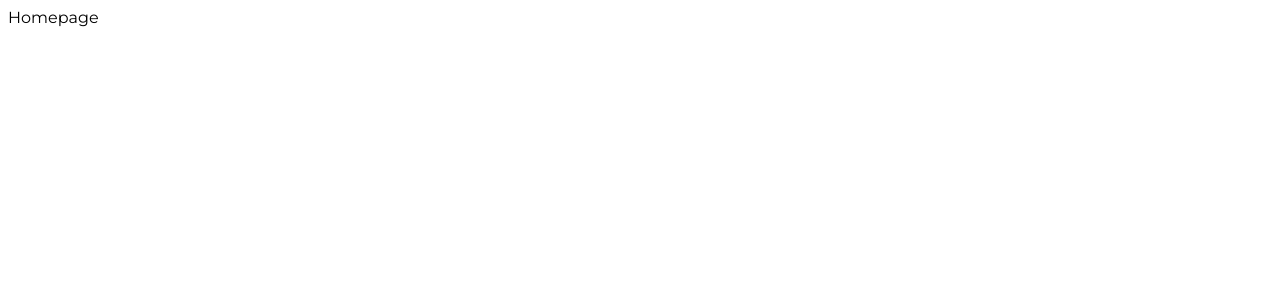
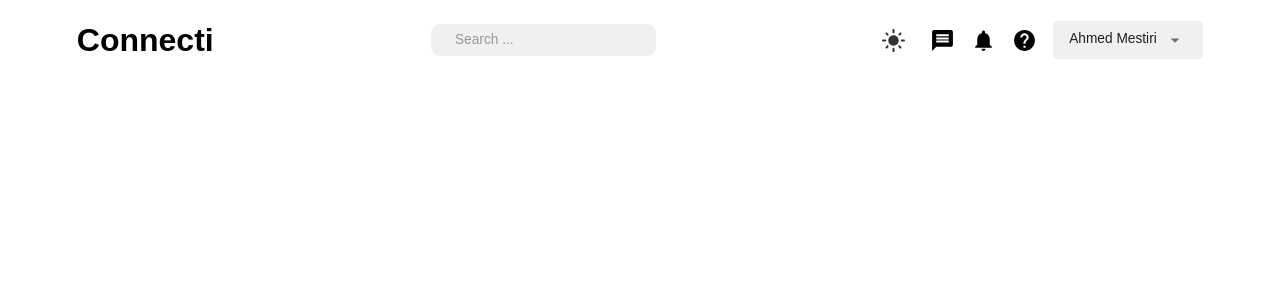
Before and after one commit to amraze/connecti, a React (Create React App) app in the folder frontend/: page /home in a window 1280 px wide. Shown: the top 300 px of the page. Built offline with nearby package versions, Linux system fonts and the light colour scheme.

Commit message:
add navbar component

```diff
--- /dev/null
+++ b/frontend/src/components/FlexBetween.jsx
@@ -0,0 +1,10 @@
+import { Box } from "@mui/material";
+import { styled } from "@mui/system";
+
+const FlexBetween = styled(Box)({
+    display: "flex",
+    justifyContent: "space-between",
+    alignItems: "center",
+});
+
+export default FlexBetween;
--- a/frontend/src/index.css
+++ b/frontend/src/index.css
@@ -3,5 +3,6 @@
 html, body, #root, .app {
   height: 100%;
   width:100%;
+  margin:0;
   font-family:'Montserrat';
 }
--- a/frontend/src/scenes/homePage/index.jsx
+++ b/frontend/src/scenes/homePage/index.jsx
@@ -1,6 +1,11 @@
+import { Box } from "@mui/material";
+import Navbar from "../navbar";
+
 const HomePage = () => {
     return (
-        <div>Homepage</div>
+        <Box>
+            <Navbar />
+        </Box>
     )
 }
 
--- a/frontend/src/scenes/navbar/index.jsx
+++ b/frontend/src/scenes/navbar/index.jsx
@@ -1,7 +1,134 @@
+import { useState } from "react";
+import { Box, IconButton, InputBase, Typography, Select, MenuItem, FormControl, useTheme, useMediaQuery } from "@mui/material";
+import { Search, Message, DarkMode, LightMode, Notifications, Help, Menu, Close } from "@mui/icons-material";
+import { useDispatch, useSelector } from "react-redux";
+import { setMode, setLogout } from "../../state";
+import { useNavigate } from "react-router-dom";
+import FlexBetween from "../../components/FlexBetween";
+
 const Navbar = () => {
+    const [isMobileMenuToggled, setIsMobileMenuToggled] = useState(false);
+    const dispatch = useDispatch();
+    const navigate = useNavigate();
+    const user = useSelector((state) => state.user);
+    const isNonMobileScreens = useMediaQuery("(min-width: 1000px)");
+
+    const theme = useTheme();
+    const neutralLight = theme.palette.neutral.light;
+    const neutralDark = theme.palette.neutral.dark;
+    const background = theme.palette.background.default;
+    const alt = theme.palette.background.alt;
+
+    // const fullName = `${user.firstName} ${user.lastName}`;
+    const fullName = `Ahmed Mestiri`;
+
     return (
-        <div>Navbar</div>
-    )
-}
+        <FlexBetween padding="1rem 6%" backgroundColor={alt}>
+            {/* Brand & Search */}
+            <FlexBetween gap="1.75rem">
+                <Typography
+                    fontWeight="bold"
+                    fontSize="clamp(1rem, 2rem, 2.25rem)"
+                    color={theme.palette.mode === "dark" ? "white" : "black"}
+                    onClick={() => navigate("/home")}
+                    sx={{
+                        "&:hover": {
+                            color: neutralLight,
+                            cursor: "pointer",
+                        },
+                    }}>
+                    Connecti
+                </Typography>
+            </FlexBetween>
+            <FlexBetween>
+                {isNonMobileScreens && (
+                    <FlexBetween backgroundColor={neutralLight} borderRadius="9px" gap="3rem" padding="0.1rem 1.5rem" >
+                        <InputBase placeholder="Search ...">
+                            <IconButton>
+                                <Search />
+                            </IconButton>
+                        </InputBase>
+                    </FlexBetween>
+                )}
+            </FlexBetween>
 
+            {/* Desktop Navigation Tabs */}
+            {isNonMobileScreens ? (
+                <FlexBetween gap="1rem">
+                    <IconButton onClick={() => dispatch(setMode())}>
+                        {theme.palette.mode === "dark" ? (
+                            <DarkMode sx={{ fontSize: "25px" }} />
+                        ) : (
+                            <LightMode sx={{ color: neutralDark, fontSize: "25px" }} />
+                        )}
+                    </IconButton>
+                    <Message sx={{ fontSize: "25px", color: theme.palette.mode === "dark" ? "white" : "black" }} />
+                    <Notifications sx={{ fontSize: "25px", color: theme.palette.mode === "dark" ? "white" : "black" }} />
+                    <Help sx={{ fontSize: "25px", color: theme.palette.mode === "dark" ? "white" : "black" }} />
+                    <FormControl variant="standard" value={fullName}>
+                        <Select value={fullName} sx={{
+                            backgroundColor: neutralLight,
+                            width: "150px",
+                            borderRadius: "0.25rem",
+                            padding: "0.25rem 1rem",
+                            "& .MuiSvgIcon-root": {
+                                pr: "0.25rem",
+                                width: "3rem"
+                            },
+                            "& .MuiSelect-select:focus": {
+                                backgroundColor: neutralLight,
+                            }
+                        }} input={<InputBase />}>
+                            <MenuItem value={fullName}>
+                                <Typography>{fullName}</Typography>
+                            </MenuItem>
+                            <MenuItem onClick={() => dispatch(setLogout())}>Logout</MenuItem>
+                        </Select>
+                    </FormControl>
+                </FlexBetween>
+
+            ) : (
+                <IconButton onClick={() => setIsMobileMenuToggled(!isMobileMenuToggled)}>
+                    <Menu />
+                </IconButton>
+            )}
+
+            {/* Mobile Navigation Tabs */}
+            {!isNonMobileScreens && isMobileMenuToggled && (
+                <FlexBetween display="flex" flexDirection="column" justifyContent="center" alignItems="center" gap="3rem">
+                    <IconButton onClick={() => dispatch(setMode())} sx={{ fontSize: "25px" }}>
+                        {theme.palette.mode === "dark" ? (
+                            <DarkMode sx={{ fontSize: "25px" }} />
+                        ) : (
+                            <LightMode sx={{ color: neutralDark, fontSize: "25px" }} />
+                        )}
+                    </IconButton>
+                    <Message sx={{ fontSize: "25px", color: theme.palette.mode === "dark" ? "white" : "black" }} />
+                    <Notifications sx={{ fontSize: "25px", color: theme.palette.mode === "dark" ? "white" : "black" }} />
+                    <Help sx={{ fontSize: "25px", color: theme.palette.mode === "dark" ? "white" : "black" }} />
+                    <FormControl variant="standard" value={fullName}>
+                        <Select value={fullName} sx={{
+                            backgroundColor: neutralLight,
+                            width: "150px",
+                            borderRadius: "0.25rem",
+                            padding: "0.25rem 1rem",
+                            "& .MuiSvgIcon-root": {
+                                pr: "0.25rem",
+                                width: "3rem"
+                            },
+                            "& .MuiSelect-select:focus": {
+                                backgroundColor: neutralLight,
+                            }
+                        }} input={<InputBase />}>
+                            <MenuItem value={fullName}>
+                                <Typography>{fullName}</Typography>
+                            </MenuItem>
+                            <MenuItem onClick={() => dispatch(setLogout())}>Logout</MenuItem>
+                        </Select>
+                    </FormControl>
+                </FlexBetween>
+            )}
+        </FlexBetween>
+    );
+};
 export default Navbar;
```
